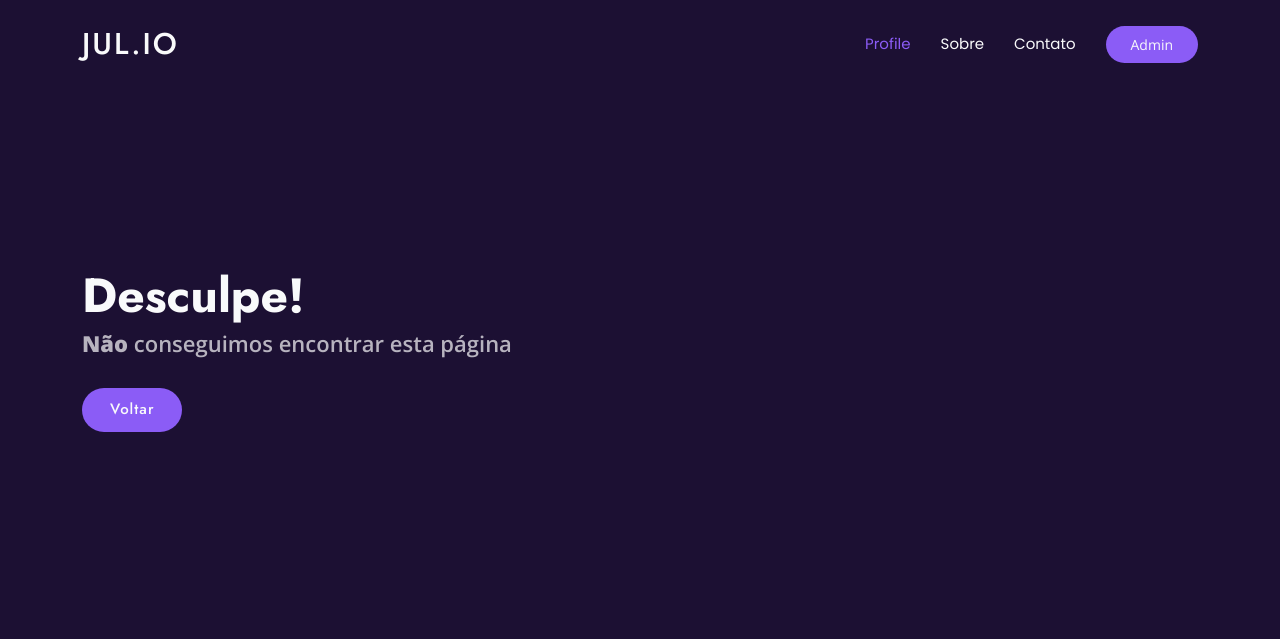
After one commit to JulioPaiva/study-django, a Django app: template core/templates/404.html in a window 1280 px wide. The commit adds this page. Shown: the top 639 px of the page. Run offline with Django 5.2, Linux system fonts and the light colour scheme; the template is opened without the code that fills it, so the values that code supplies are empty; some libraries are stand-ins or nearby versions.

Commit message:
feat(core): add 404 and 500 page

```diff
--- /dev/null
+++ b/core/templates/404.html
@@ -0,0 +1,17 @@
+{% extends 'base.html'  %}
+{% block content %}
+    <section id="hero" class="hero section dark-background">
+        <div class="container">
+            <div class="row gy-4">
+                <div class="col-lg-8 order-2 order-lg-1 d-flex flex-column justify-content-center" data-aos="zoom-out">
+                    <h1>Desculpe!</h1>
+                    <p><b> Não</b> conseguimos encontrar esta página</p>
+
+                    <div class="d-flex">
+                        <a href="/" class="btn-get-started">Voltar</a>
+                    </div>
+                </div>
+            </div>
+        </div>
+    </section>
+{% endblock %}
--- a/core/templates/base.html
+++ b/core/templates/base.html
@@ -33,7 +33,11 @@
   <header id="header" class="header d-flex align-items-center fixed-top">
     <div class="container-fluid container-xl position-relative d-flex align-items-center">
       <a href="index.html" class="logo d-flex align-items-center me-auto">
-        <h1 class="sitename">{{profile.brand}}</h1>
+        {% if profile %}
+            <h1 class="sitename">{{profile.brand}}</h1>
+        {% else %}
+            <h1 class="sitename">Jul.io</h1>
+        {% endif %}
       </a>
       <nav id="navmenu" class="navmenu">
         <ul>
--- a/core/urls.py
+++ b/core/urls.py
@@ -1,6 +1,9 @@
 from django.urls import path
 
-from .views import IndexView
+from .views import IndexView, NotFoundView, ServerErrorView
+
+handler404 = NotFoundView.as_view()
+handler500 = ServerErrorView.as_view()
 
 urlpatterns = [
     path("", IndexView.as_view(), name="index"),
```
Also changed, not shown: core/templates/500.html (added, +17 -0 lines), core/views.py (+17 -1 lines), README.md.
